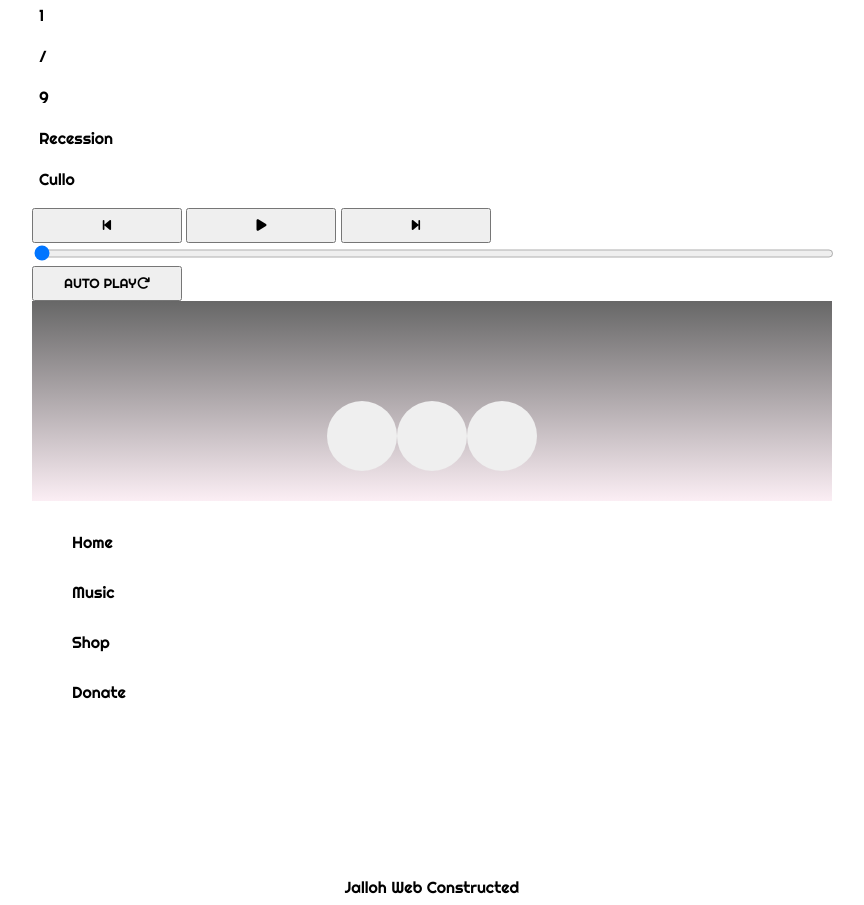
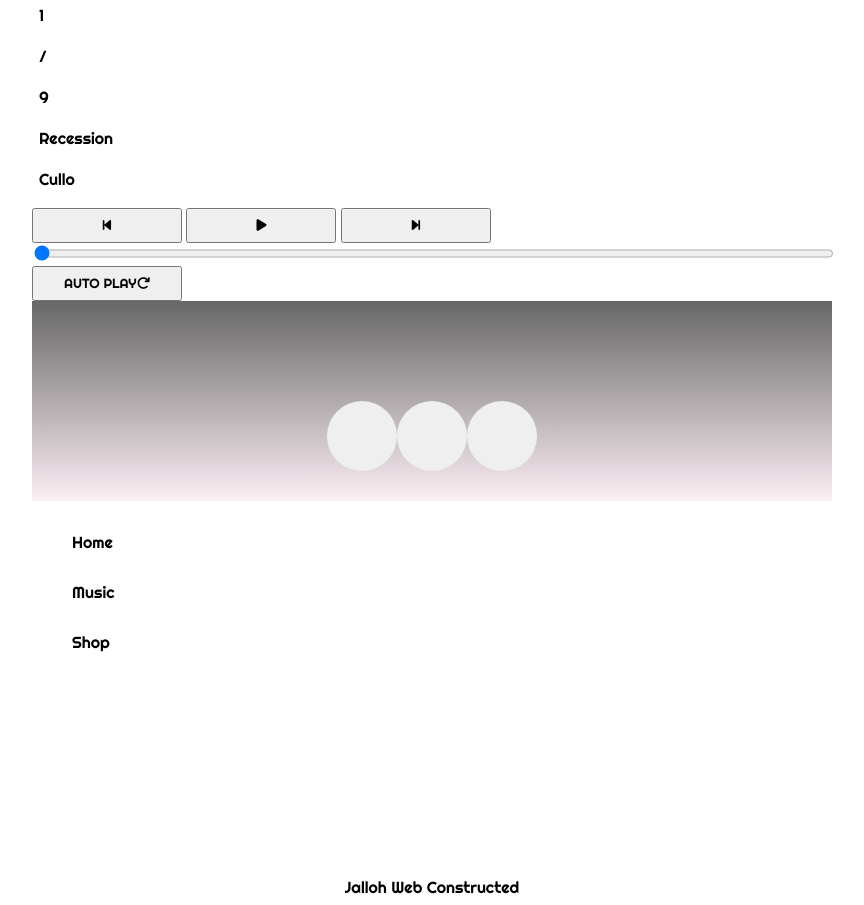
Before and after one commit to Geedo713/brew-cullo-client, a plain HTML site: page music/index.html in a window 1280 px wide. Shown: the part 600-1505 px from the top of the page, without its empty margins (208-1072 px from the left). Drawn offline with Linux system fonts and the light colour scheme.

Commit message:
removed the donate button from the nav-bar, lets get the ball rolling

```diff
--- a/music/index.html
+++ b/music/index.html
@@ -71,18 +71,7 @@
             </div>
             <audio src="" controls id="audioPlayer">
              Sorry, your browser does not support HTML5!
-            </audio>
-            <ul>
-                <li class="current song"><a href="APTTMH.mp3"></a></li>
-                <li><a href="AZ-Cullo (Master New).mp3"></a></li>
-                <li><a href="Frequency.mp3"></a></li>
-                <li><a href="Indigo x Cullo.mp3"></a></li>
-                <li><a href="Recession.mp3"></a></li>
-                <li><a href="Shabbat Shalom.mp3"></a></li>
-                <li><a href="TD Jakes.mp3"></a></li>
-                <li><a href="Testimony.mp3"></a></li>
-                <li><a href="War Wounds.mp3"></a></li>
-            </ul>-->
+            </audio>-->
         </main>
         <div id="trackbox"></div>
         <div class="social-section">
@@ -96,7 +85,6 @@
                     <li><a href="https://loyaltyovergold.com/home/">Home</a></li>
                     <li><a href="https://loyaltyovergold.com/music/">Music</a></li>
                     <li><a href="https://loyaltyovergold.com/shop/">Shop</a></li>
-                    <li><a href="donate.html">Donate</a></li>
                 </ul>
             </div>
             </footer>
```
Also changed, not shown: home/index.html (+0 -1 lines), shop/index.html (+0 -1 lines).
